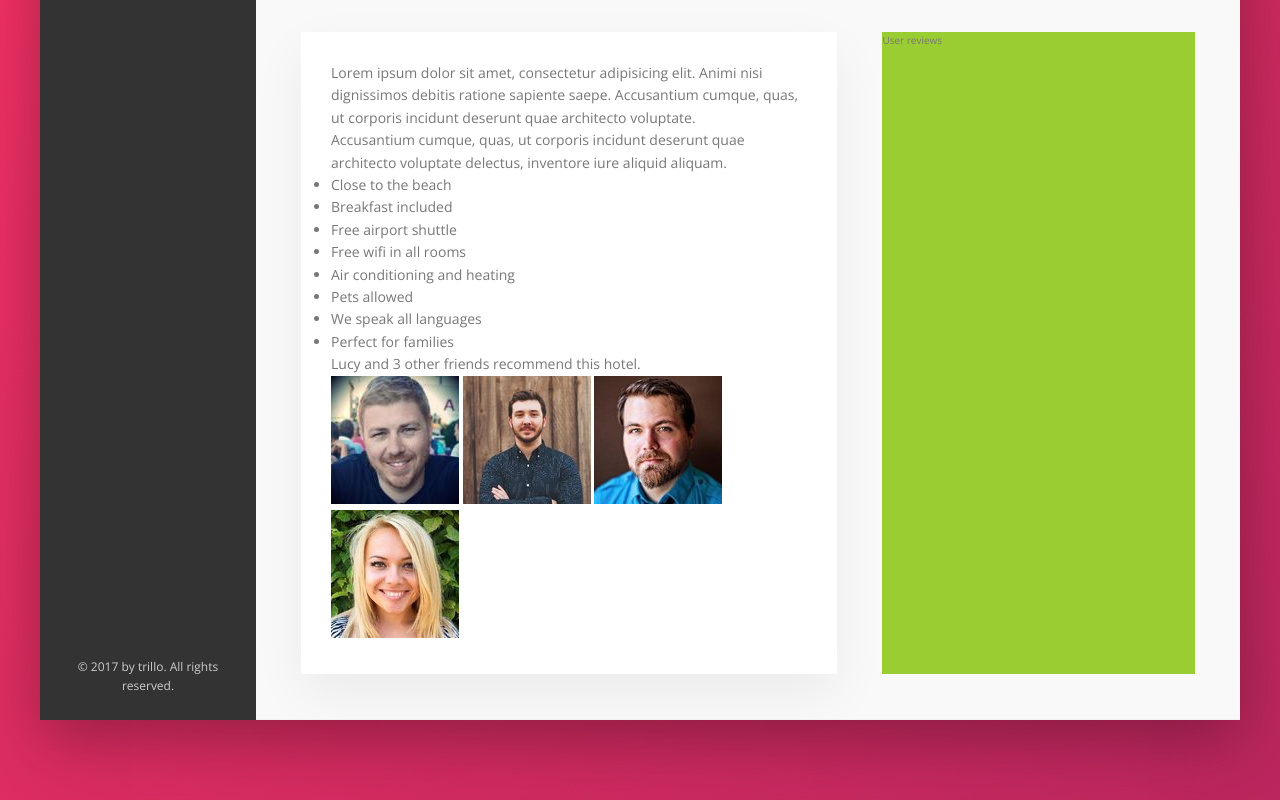
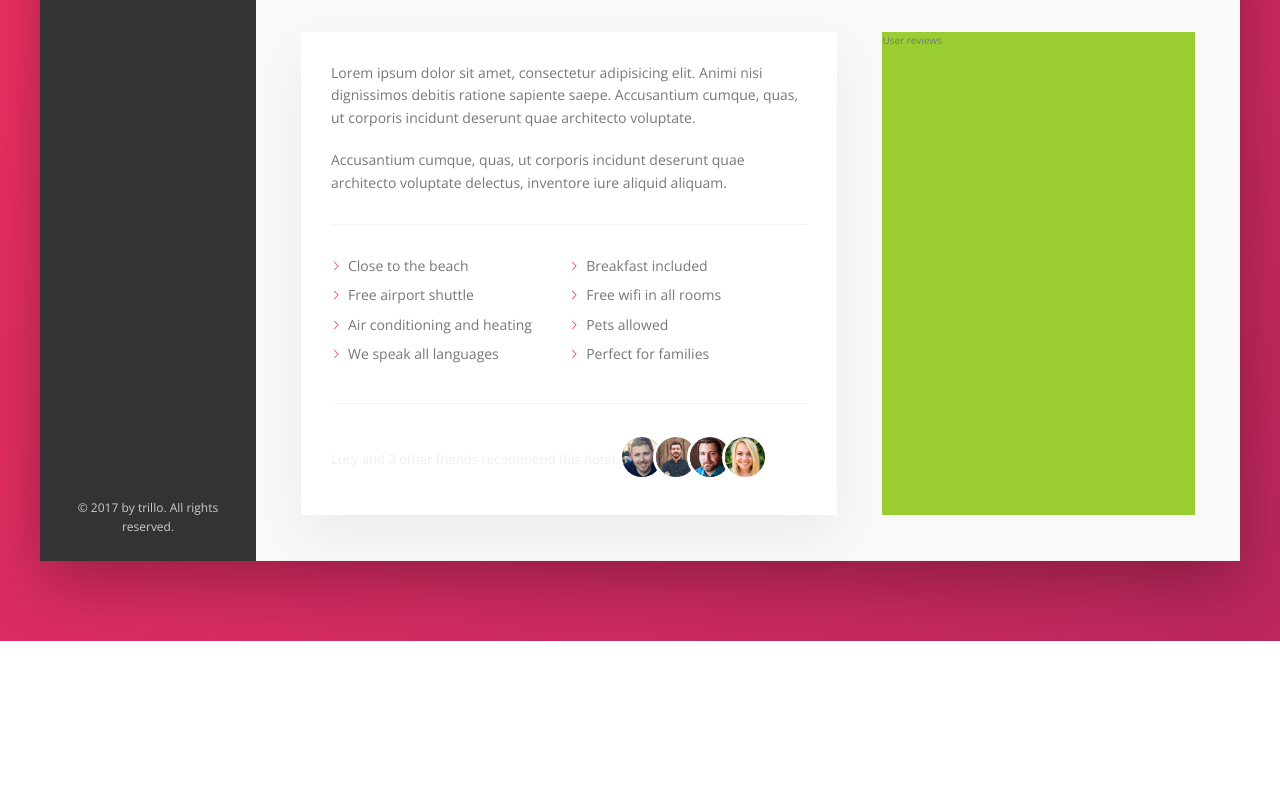
Before and after one commit to haiduongstudio/Advance-SASS_Trillo-Project, a website: page index.html in a window 1280 px wide. Shown: the part 615-1415 px from the top of the page. After the commit the page ends 1256 px from the top, so only its background shows below. Drawn offline with nearby package versions, Linux system fonts and the light colour scheme.

Commit message:
Building the Description Section - Part 2

```diff
--- a/index.html
+++ b/index.html
@@ -159,12 +159,12 @@
                             <p class="recommend__count">
                                 Lucy and 3 other friends recommend this hotel.
                             </p>
-                        </div>
-                        <div class="recommend__friends">
-                            <img src="img/user-3.jpg" alt="Friend 1" class="recommend__photo">
-                            <img src="img/user-4.jpg" alt="Friend 2" class="recommend__photo">
-                            <img src="img/user-5.jpg" alt="Friend 3" class="recommend__photo">
-                            <img src="img/user-6.jpg" alt="Friend 4" class="recommend__photo">
+                            <div class="recommend__friends">
+                                <img src="img/user-3.jpg" alt="Friend 1" class="recommend__photo">
+                                <img src="img/user-4.jpg" alt="Friend 2" class="recommend__photo">
+                                <img src="img/user-5.jpg" alt="Friend 3" class="recommend__photo">
+                                <img src="img/user-6.jpg" alt="Friend 4" class="recommend__photo">
+                            </div>
                         </div>
                     </div>
 
--- a/sass/_components.scss
+++ b/sass/_components.scss
@@ -301,3 +301,75 @@
     box-shadow: none;
   }
 }
+
+//////////////////////////////////////////
+// PARAGRAPH
+.paragraph:not(:last-of-type) {
+  margin-bottom: 2rem;
+}
+
+//////////////////////////////////////////
+// LIST
+.list {
+  list-style: none;
+  margin: 3rem 0;
+  padding: 3rem 0;
+  border-top: var(--line);
+  border-bottom: var(--line);
+
+  display: flex;
+  flex-wrap: wrap;
+
+  &__item {
+    flex: 0 0 50%;
+    margin-bottom: 0.7rem;
+  }
+
+  &__item::before {
+    content: '';
+    display: inline-block;
+    height: 1rem;
+    width: 1rem;
+    margin-right: 0.7rem;
+
+    // Older browsers
+    // background-image: url(../img/chevron-thin-right.svg);
+    // background-size: cover;
+
+    // Newer browsers - marks
+    background-color: var(--color-primary);
+    -webkit-mask-image: url(../img/chevron-thin-right.svg);
+    -webkit-mask-size: cover;
+    mask-image: url(../img/chevron-thin-right.svg);
+    mask-size: cover;
+  }
+}
+
+//////////////////////////////////////////
+// RECOMMEND
+.recommend {
+  font-size: 1.3rem;
+  color: var(--color-grey-light-3);
+
+  display: flex;
+  align-items: center;
+
+  &__counts {
+    margin-right: auto;
+  }
+
+  &friends {
+  }
+
+  &__photo {
+    box-sizing: content-box;
+    height: 4rem;
+    width: 4rem;
+    border-radius: 50%;
+    border: 3px solid #fff;
+
+    &:not(:last-child) {
+      margin-right: -1.5rem;
+    }
+  }
+}
```
Also changed, not shown: css/style.css.
